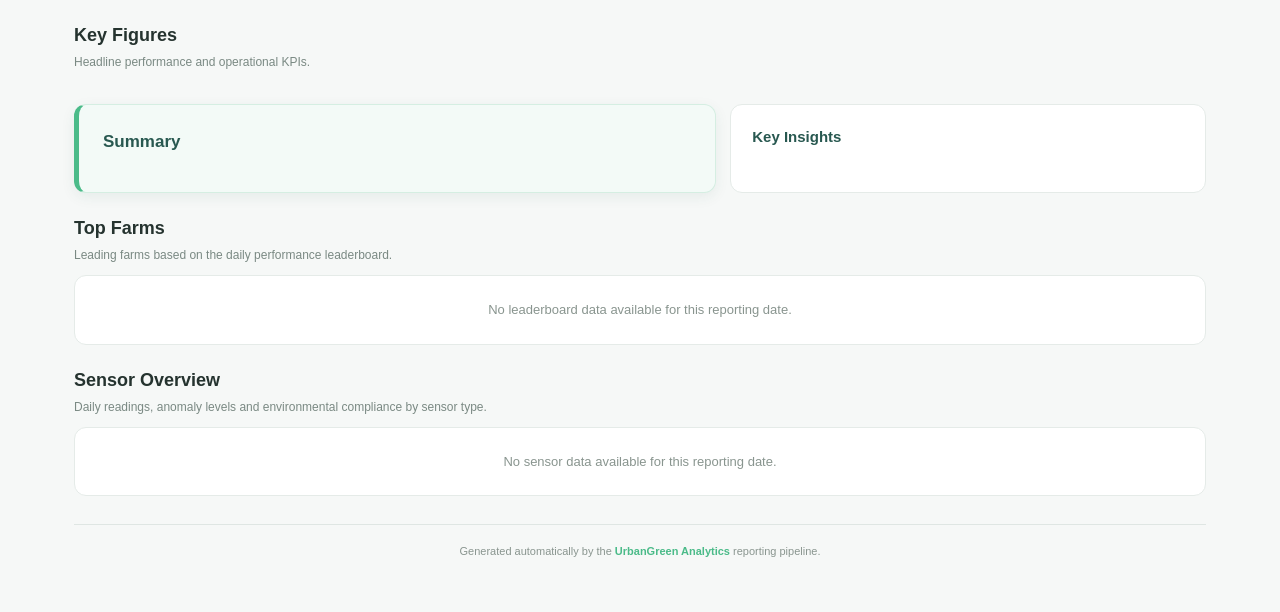
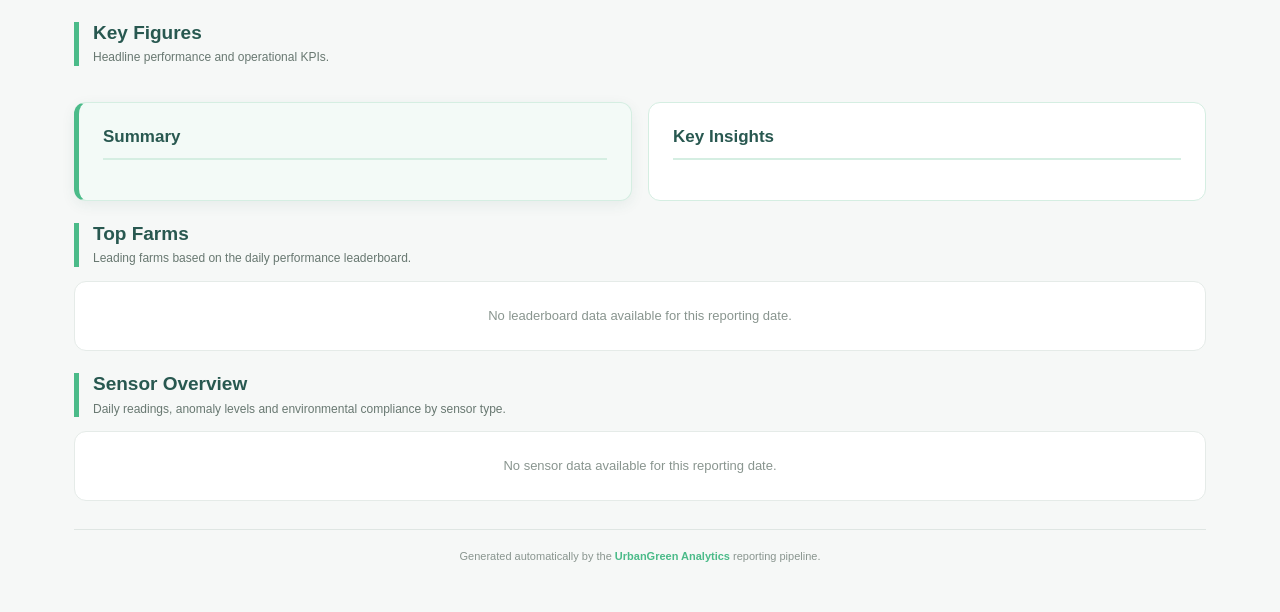
Before and after one commit to ivansekularac-htec/urban-green-analytics-2, a Python web app: template etl/dags/report/templates/executive_report.html in a window 1280 px wide. Shown: the part 190-802 px from the top of the page. Before the commit the page ends 747 px from the top, so only its background shows below. Run offline with Jinja, Linux system fonts and the light colour scheme; the template is opened without the code that fills it, so the values that code supplies are empty.

Commit message:
Improve executive report section headers and panel layout

```diff
--- a/etl/dags/report/templates/executive_report.html
+++ b/etl/dags/report/templates/executive_report.html
@@ -92,20 +92,24 @@
         }
 
         .section-heading {
-            margin-bottom: 11px;
+            margin-bottom: 14px;
+            padding-left: 14px;
+            border-left: 5px solid #4bbb89;
         }
 
         .section-title {
             margin: 0;
-            color: #25332f;
-            font-size: 18px;
+            color: #285850;
+            font-size: 19px;
             font-weight: 700;
+            line-height: 1.2;
         }
 
         .section-description {
-            margin: 4px 0 0;
-            color: #7a8983;
+            margin: 5px 0 0;
+            color: #687871;
             font-size: 12px;
+            line-height: 1.4;
         }
 
         .kpi-grid {
@@ -155,9 +159,9 @@
 
         .narrative-grid {
             display: grid;
-            grid-template-columns:
-                minmax(0, 1.35fr) minmax(0, 1fr);
-            gap: 14px;
+            grid-template-columns: repeat(4, minmax(0, 1fr));
+            gap: 16px;
+            align-items: stretch;
         }
 
         .panel {
@@ -167,11 +171,19 @@
             padding: 21px;
         }
 
+        .narrative-grid>.panel {
+            display: flex;
+            flex-direction: column;
+        }
+
         .panel-title {
-            margin: 0 0 13px;
+            margin: 0 0 16px;
+            padding-bottom: 10px;
             color: #285850;
-            font-size: 15px;
+            font-size: 17px;
             font-weight: 700;
+            line-height: 1.2;
+            border-bottom: 2px solid #d5eee2;
         }
 
         .panel-subtitle {
@@ -182,17 +194,18 @@
         }
 
         .summary-panel {
+            grid-column: span 2;
             background: #f3faf7;
             border: 1px solid #d5eee2;
             border-left: 5px solid #4bbb89;
             padding: 24px;
             box-shadow: 0 4px 14px rgba(40, 88, 80, 0.08);
+            border-radius: 12px;
+            height: 100%;
         }
 
         .summary-title {
             color: #285850;
-            font-size: 17px;
-            margin-bottom: 14px;
         }
 
         .summary-panel .summary-text {
@@ -209,24 +222,32 @@
         }
 
         .insights {
+            display: flex;
+            flex-direction: column;
+            gap: 12px;
+            flex: 1;
             margin: 0;
             padding: 0;
             list-style: none;
         }
 
+        .insights-panel {
+            grid-column: span 2;
+            background: #ffffff;
+            border: 1px solid #d5eee2;
+            padding: 24px;
+            border-radius: 12px;
+            height: 100%;
+        }
+
         .insight {
             position: relative;
-            margin-bottom: 12px;
             padding: 11px 12px 11px 33px;
             background: #f3faf7;
             border-radius: 8px;
             color: #384741;
             font-size: 13px;
             line-height: 1.5;
-        }
-
-        .insight:last-child {
-            margin-bottom: 0;
         }
 
         .insight::before {
@@ -345,6 +366,11 @@
             .narrative-grid {
                 grid-template-columns: 1fr;
             }
+
+            .summary-panel,
+            .insights-panel {
+                grid-column: span 1;
+            }
         }
 
         @media (max-width: 560px) {
@@ -456,7 +482,7 @@
                 </article>
 
 
-                <article class="panel">
+                <article class="panel insights-panel">
                     <h2 class="panel-title">
                         Key Insights
                     </h2>
```
